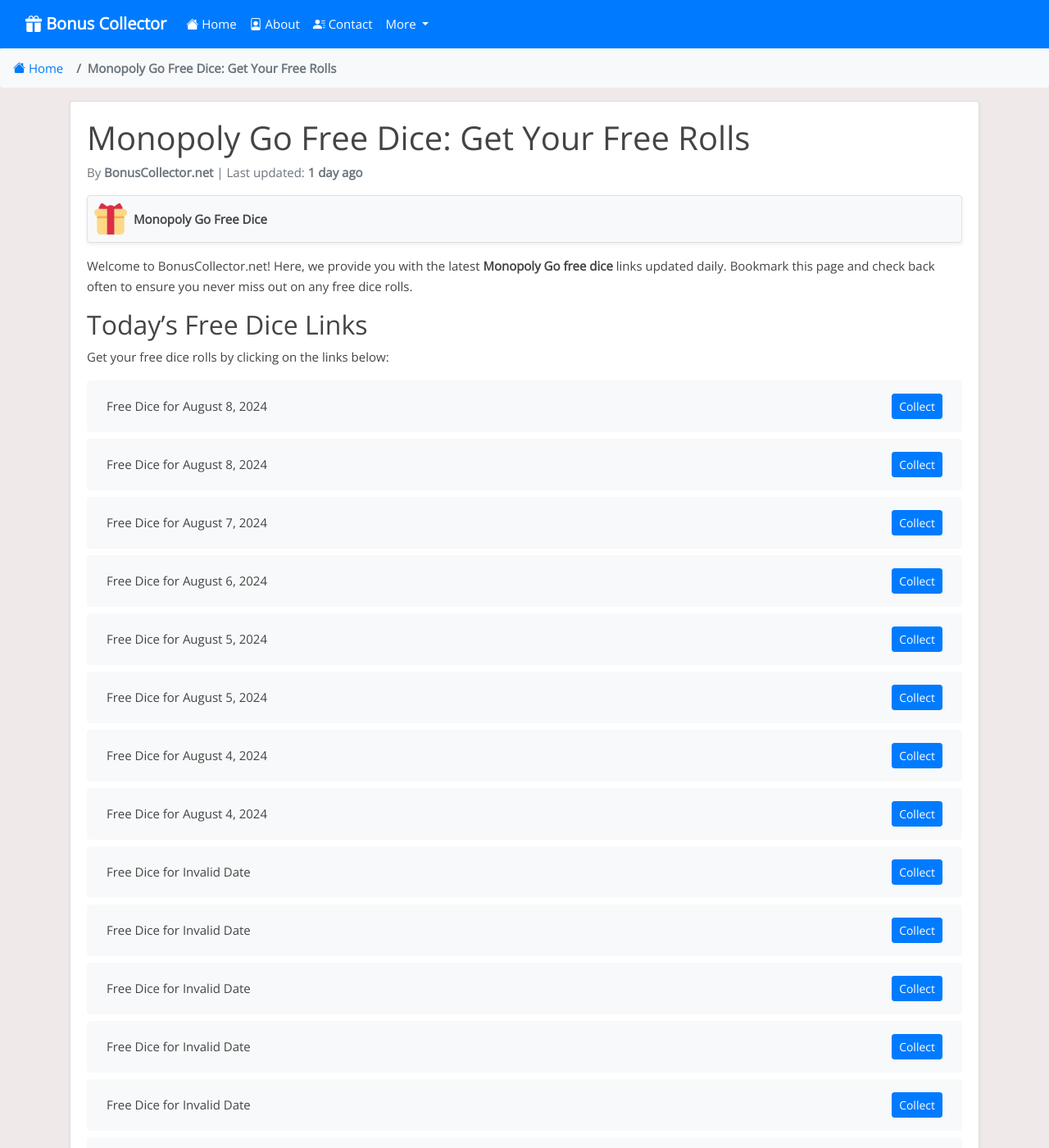
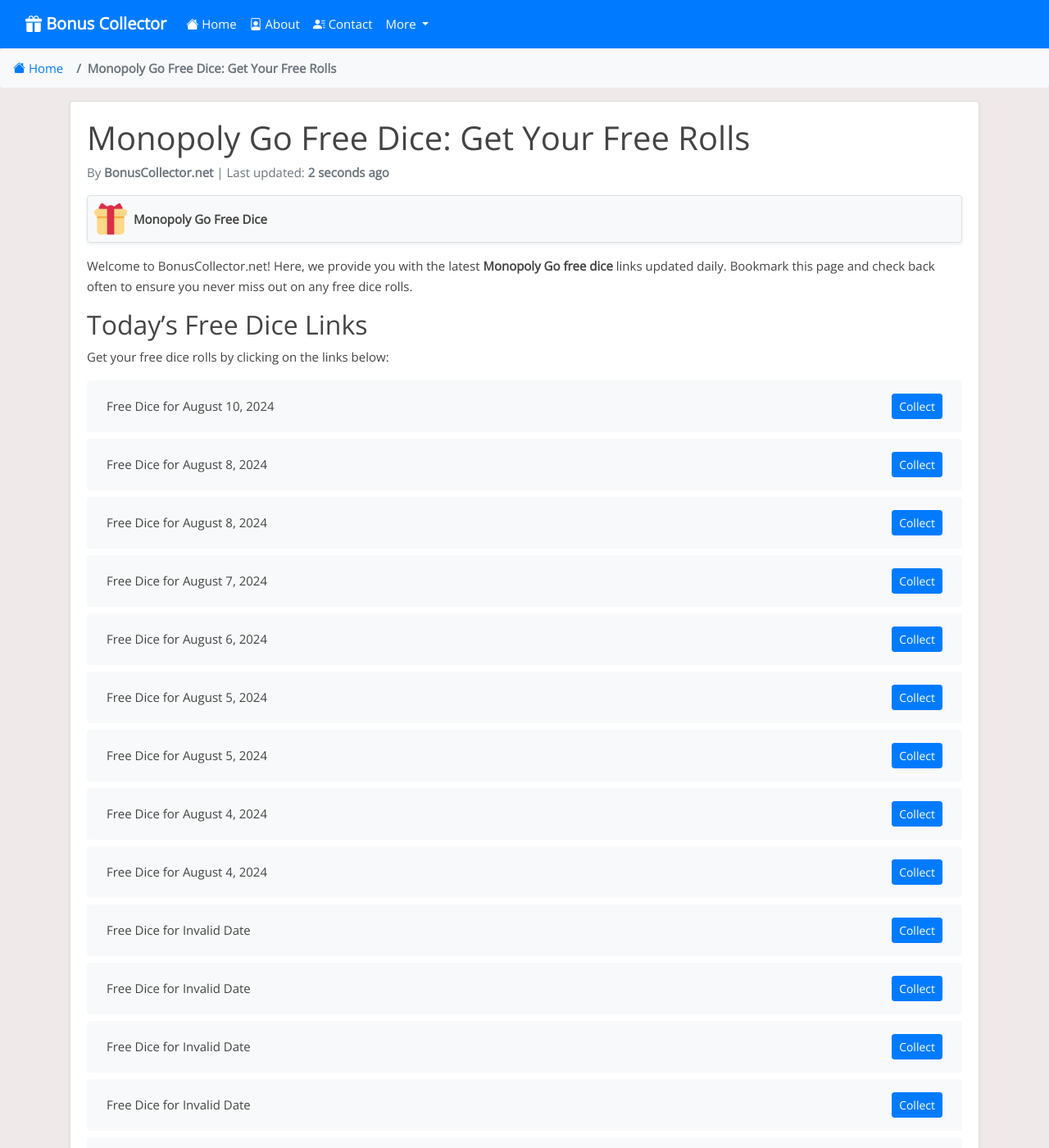
Before and after one commit to Prollad99/bs-net, a Jekyll site: the page built from _posts/2024-06-29-monopoly-go.md, in a window 1280 px wide and 1400 px high. Shown: the whole window at 82% size. Built offline with Jekyll 4.4.1, drawn with Linux system fonts in a browser that asks for light colours; nearby versions of some CDN libraries; comment, search, counter and statistics services are not loaded.

Commit message:
Update monopoly-go reward links and last modified date

```diff
--- a/_data/include_files.yml
+++ b/_data/include_files.yml
@@ -32,7 +32,7 @@
   last_modified: 2024-08-07 16:08:01
 
 monopoly-go.html:
-  last_modified: 2024-08-08 16:07:57
+  last_modified: 2024-08-10 04:09:12
 
 doubledown-casino.html:
   last_modified: 2024-08-08 11:31:11
--- a/_includes/monopoly-go.html
+++ b/_includes/monopoly-go.html
@@ -1,4 +1,8 @@
 <ul class="list-group mt-3 mb-4">
+  <li class="list-group-item d-flex justify-content-between align-items-center">
+    <span>Free Dice for August 10, 2024</span>
+    <a href="https://mply.io/irBYyPm1B4I" class="btn btn-primary btn-sm">Collect</a>
+  </li>
   <li class="list-group-item d-flex justify-content-between align-items-center">
     <span>Free Dice for August 8, 2024</span>
     <a href="https://mply.io/FnuG_OpLfgY" class="btn btn-primary btn-sm">Collect</a>
@@ -395,8 +399,4 @@
     <span>Free Dice for Invalid Date</span>
     <a href="https://mply.io/RhLHPW9mM_U" class="btn btn-primary btn-sm">Collect</a>
   </li>
-  <li class="list-group-item d-flex justify-content-between align-items-center">
-    <span>Free Dice for Invalid Date</span>
-    <a href="https://2tdd.adj.st/reward-link/khg1swczwbgrtty4444?adjust_t=i2f8o2i_4btbvwg&adjust_deeplink_js=1" class="btn btn-primary btn-sm">Collect</a>
-  </li>
 </ul>
```
Also changed, not shown: links-json/monopoly-go.json (+4 -3 lines).
